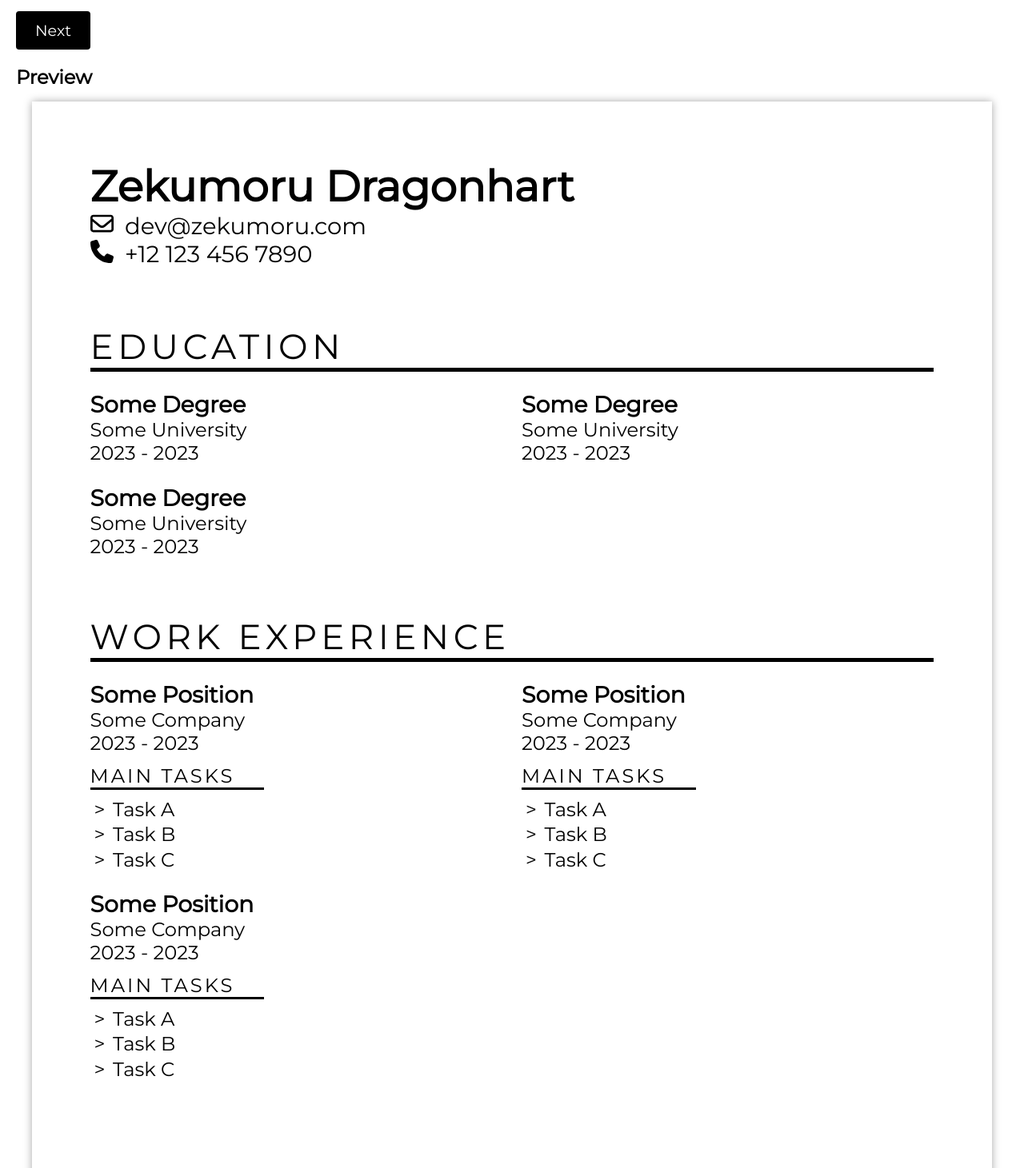
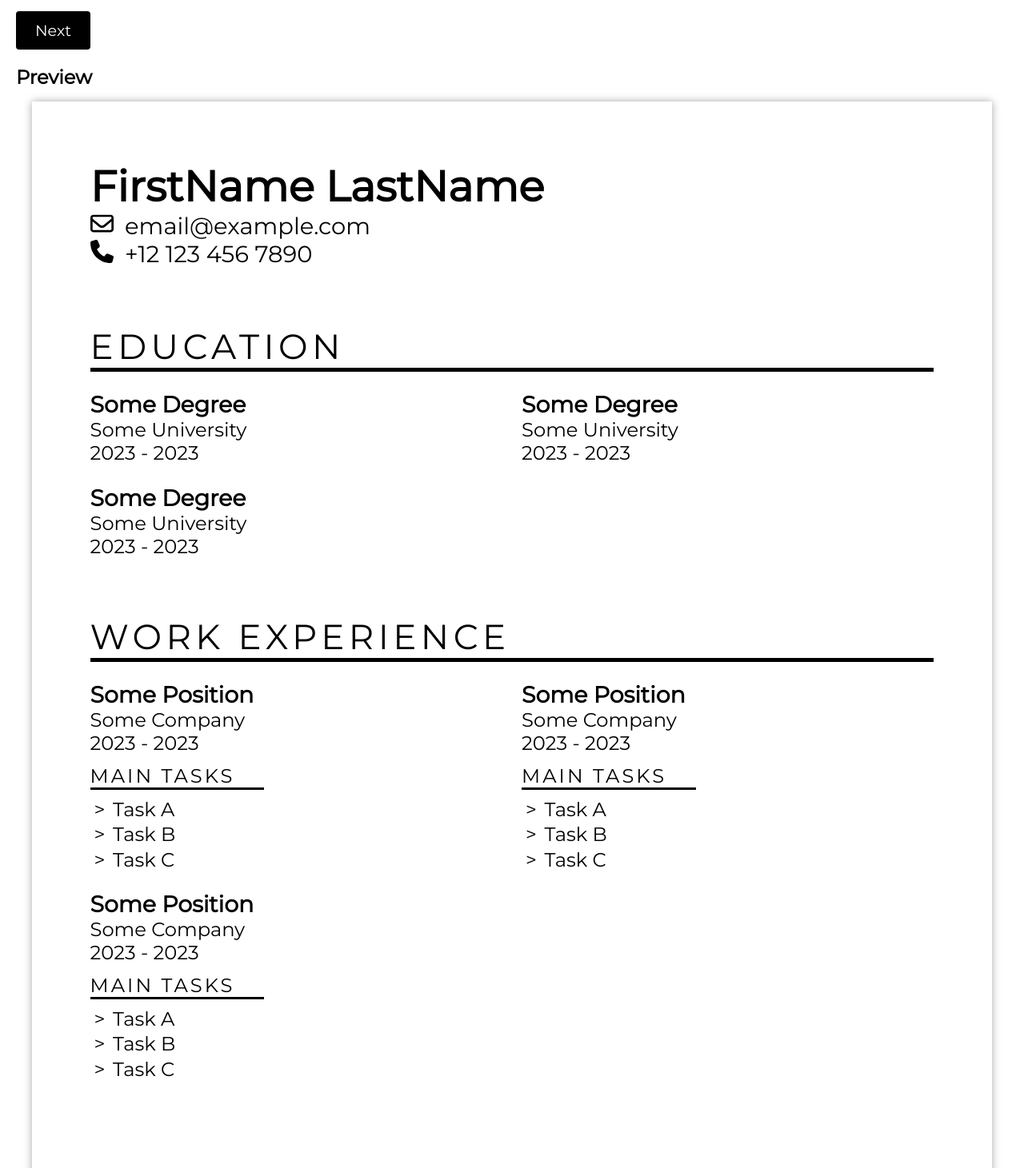
Before and after one commit to Zekumoru/top-cv-application, a React (Create React App) app: page / in a window 1280 px wide. Shown: the part 409-1870 px from the top of the page at 80% size. Built offline with nearby package versions, Linux system fonts and the light colour scheme.

Commit message:
Reflect changes from form to CV Preview

```diff
--- a/src/App.js
+++ b/src/App.js
@@ -292,7 +292,7 @@ class App extends React.Component {
         />
         <div className="preview">
           <h2>Preview</h2>
-          <CV />
+          <CV data={this.state} />
         </div>
       </div>
     );
--- a/src/components/CV.js
+++ b/src/components/CV.js
@@ -20,44 +20,40 @@ class CV extends React.Component {
     this.cv.current.style.fontSize = `${currentRemSize}px`;
   };
 
-  render() {
-    return (
-      <div className="cv" ref={this.cv}>
-        <section className="personal-details">
-          <h1>Zekumoru Dragonhart</h1>
-          <p className="email">
-            <FontAwesomeIcon icon={faEnvelope} />
-            dev@zekumoru.com
-          </p>
-          <p className="phone-number">
-            <FontAwesomeIcon icon={faPhone} />
-            +12 123 456 7890
-          </p>
-        </section>
-        <section className="education">
-          <h2>Education</h2>
-          <ul>
-            <li>
+  getEducationElements(educations) {
+    if (educations.length === 0) {
+      const samples = [];
+      for (let i = 1; i <= 3; i++) {
+        samples.push(
+          <li key={'sample-' + i}>
             <h3 className="title-of-study">Some Degree</h3>
             <p className="school-name">Some University</p>
             <p className="duration">2023 - 2023</p>
           </li>
-            <li>
-              <h3 className="title-of-study">Some Degree</h3>
-              <p className="school-name">Some University</p>
-              <p className="duration">2023 - 2023</p>
+        );
+      }
+      return samples;
+    }
+
+    return educations.map((education) => {
+      return (
+        <li key={education.id}>
+          <h3 className="title-of-study">{education.titleOfStudy}</h3>
+          <p className="school-name">{education.schoolName}</p>
+          <p className="duration">
+            {education.fromYear} - {education.toYear}
+          </p>
         </li>
-            <li>
-              <h3 className="title-of-study">Some Degree</h3>
-              <p className="school-name">Some University</p>
-              <p className="duration">2023 - 2023</p>
-            </li>
-          </ul>
-        </section>
-        <section className="work-experience">
-          <h2>Work Experience</h2>
-          <ul>
-            <li>
+      );
+    });
+  }
+
+  getWorkExperienceElements(workExperiences) {
+    if (workExperiences.length === 0) {
+      const samples = [];
+      for (let i = 1; i <= 3; i++) {
+        samples.push(
+          <li key={'sample-' + i}>
             <h3 className="position-title">Some Position</h3>
             <p className="company-name">Some Company</p>
             <p className="duration">2023 - 2023</p>
@@ -74,41 +70,64 @@ class CV extends React.Component {
               </li>
             </ul>
           </li>
-            <li>
-              <h3 className="position-title">Some Position</h3>
-              <p className="company-name">Some Company</p>
-              <p className="duration">2023 - 2023</p>
+        );
+      }
+      return samples;
+    }
+
+    return workExperiences.map((workExperience) => {
+      return (
+        <li key={workExperience.id}>
+          <h3 className="position-title">{workExperience.positionTitle}</h3>
+          <p className="company-name">{workExperience.companyName}</p>
+          <p className="duration">
+            {workExperience.fromYear} - {workExperience.toYear}
+          </p>
           <h4>Main Tasks</h4>
           <ul>
-                <li>
-                  <span className="bullet">&gt;</span>Task A
+            {workExperience.mainTasks.map((task) => {
+              return (
+                <li key={task.id}>
+                  <span className="bullet">&gt;</span>
+                  {task.task}
                 </li>
-                <li>
-                  <span className="bullet">&gt;</span>Task B
-                </li>
-                <li>
-                  <span className="bullet">&gt;</span>Task C
-                </li>
+              );
+            })}
           </ul>
         </li>
-            <li>
-              <h3 className="position-title">Some Position</h3>
-              <p className="company-name">Some Company</p>
-              <p className="duration">2023 - 2023</p>
-              <h4>Main Tasks</h4>
-              <ul>
-                <li>
-                  <span className="bullet">&gt;</span>Task A
-                </li>
-                <li>
-                  <span className="bullet">&gt;</span>Task B
-                </li>
-                <li>
-                  <span className="bullet">&gt;</span>Task C
-                </li>
-              </ul>
-            </li>
-          </ul>
+      );
+    });
+  }
+
+  render() {
+    const { data } = this.props;
+    const educations = this.getEducationElements(data.educations);
+    const workExperiences = this.getWorkExperienceElements(
+      data.workExperiences
+    );
+
+    return (
+      <div className="cv" ref={this.cv}>
+        <section className="personal-details">
+          <h1>
+            {data.firstName || 'FirstName'} {data.lastName || 'LastName'}
+          </h1>
+          <p className="email">
+            <FontAwesomeIcon icon={faEnvelope} />
+            {data.email || 'email@example.com'}
+          </p>
+          <p className="phone-number">
+            <FontAwesomeIcon icon={faPhone} />
+            {data.phoneNumber || '+12 123 456 7890'}
+          </p>
+        </section>
+        <section className="education">
+          <h2>Education</h2>
+          <ul>{educations}</ul>
+        </section>
+        <section className="work-experience">
+          <h2>Work Experience</h2>
+          <ul>{workExperiences}</ul>
         </section>
         <footer>
           <p>Generated by CV Builder</p>
```
Lines whose indentation alone changed are shown as unchanged.
